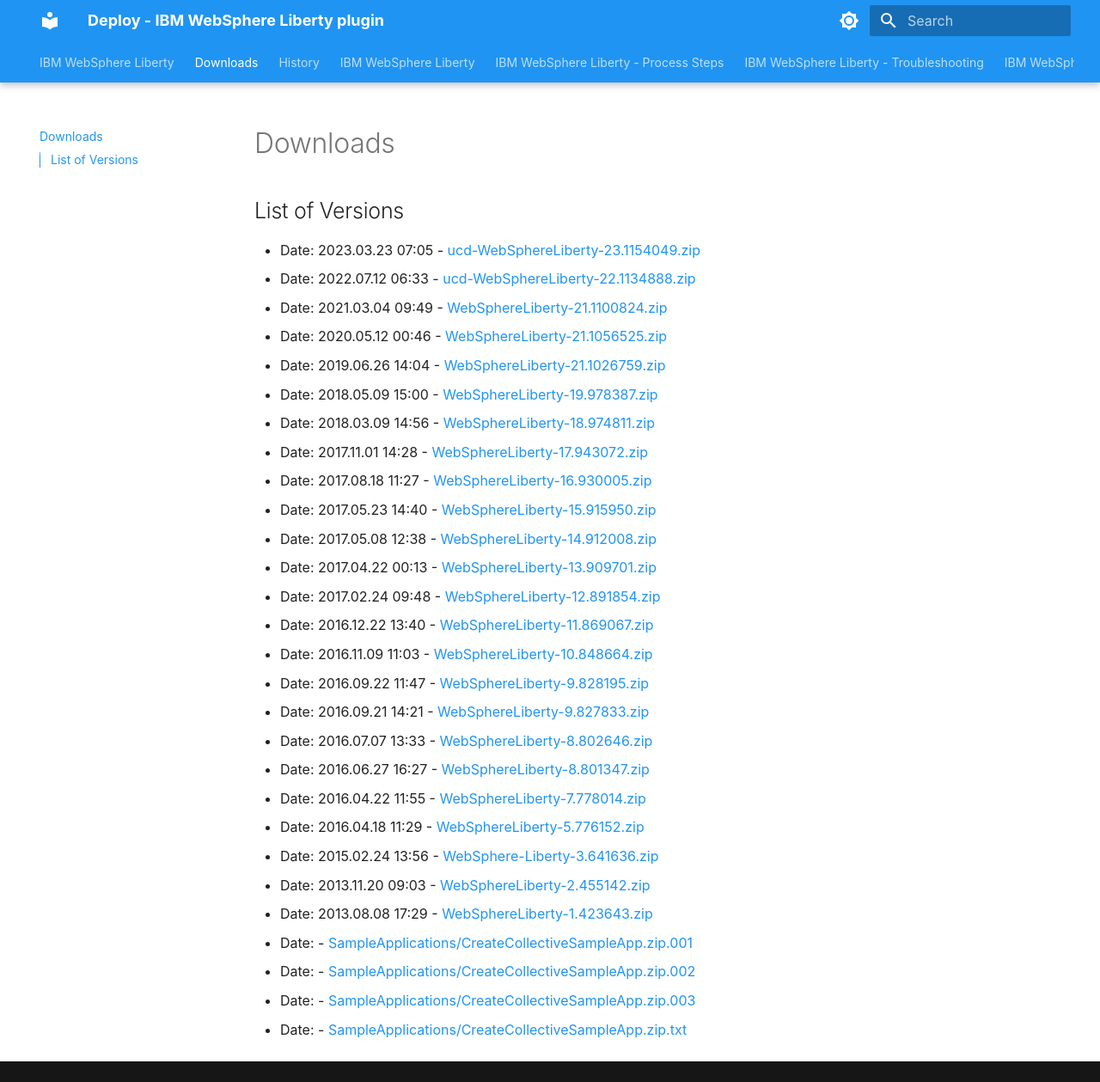
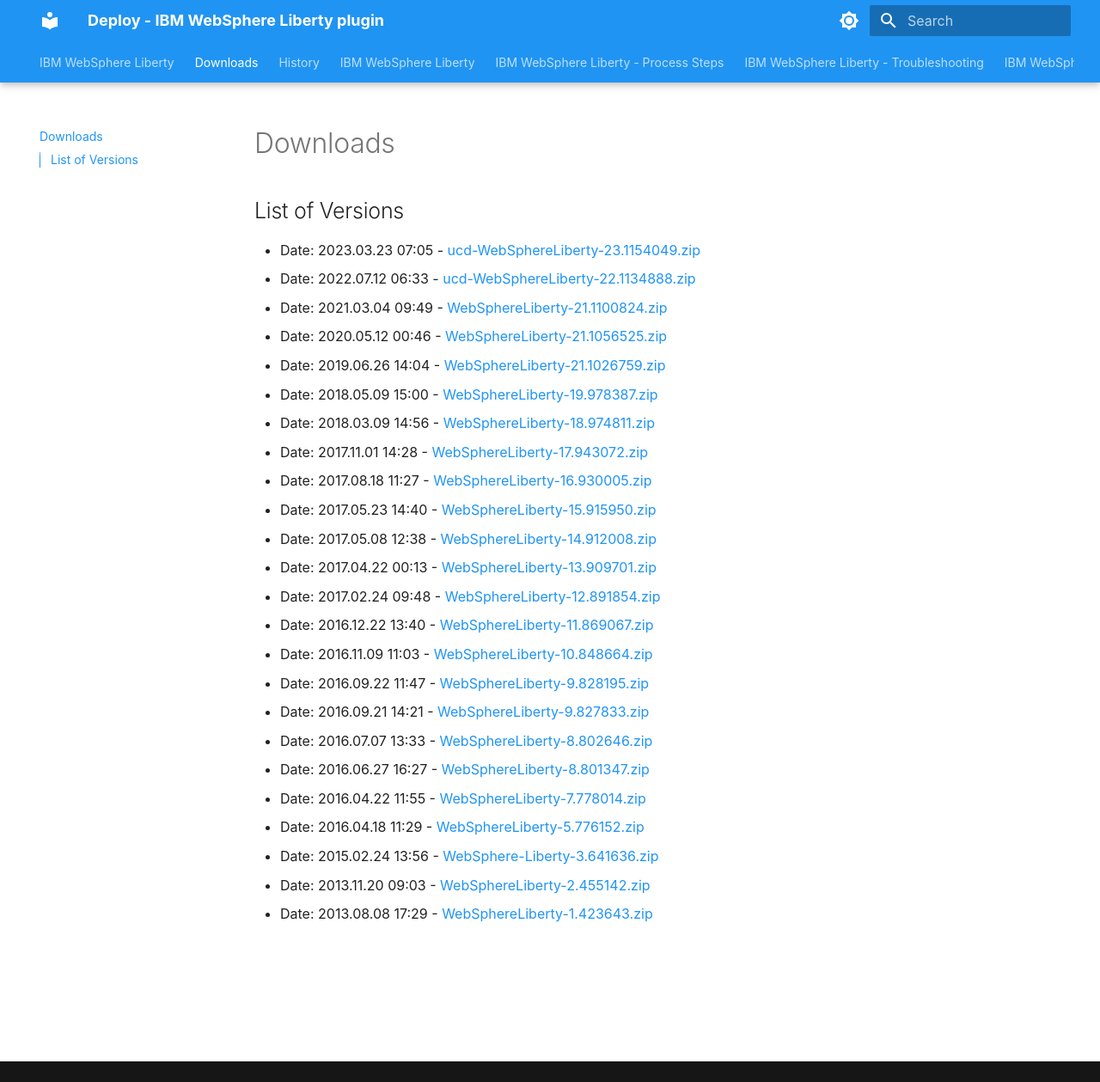
Before and after one commit to Deploy-Plugins/deploy-websphereliberty, an MkDocs documentation site: the page built from docs/downloads.md, in a window 1280 px wide and 1259 px high. Shown: the whole window at 86% size. Built offline with MkDocs 1.6.1 and Material for MkDocs 9.7.7, drawn with Linux system fonts in a browser that asks for light colours.

Commit message:
updating docs/downloads.md

```diff
--- a/docs/downloads.md
+++ b/docs/downloads.md
@@ -26,7 +26,3 @@
 - Date: 2015.02.24 13:56 - [WebSphere-Liberty-3.641636.zip](https://github.com/Deploy-Plugins/deploy-websphereliberty/releases/download/3.641636/WebSphere-Liberty-3.641636.zip)
 - Date: 2013.11.20 09:03 - [WebSphereLiberty-2.455142.zip](https://github.com/Deploy-Plugins/deploy-websphereliberty/releases/download/2.455142/WebSphereLiberty-2.455142.zip)
 - Date: 2013.08.08 17:29 - [WebSphereLiberty-1.423643.zip](https://github.com/Deploy-Plugins/deploy-websphereliberty/releases/download/1.423643/WebSphereLiberty-1.423643.zip)
-- Date:  - [SampleApplications/CreateCollectiveSampleApp.zip.001](https://github.com/Deploy-Plugins/deploy-websphereliberty/releases/download/0.0/SampleApplications/CreateCollectiveSampleApp.zip.001)
-- Date:  - [SampleApplications/CreateCollectiveSampleApp.zip.002](https://github.com/Deploy-Plugins/deploy-websphereliberty/releases/download/0.0/SampleApplications/CreateCollectiveSampleApp.zip.002)
-- Date:  - [SampleApplications/CreateCollectiveSampleApp.zip.003](https://github.com/Deploy-Plugins/deploy-websphereliberty/releases/download/0.0/SampleApplications/CreateCollectiveSampleApp.zip.003)
-- Date:  - [SampleApplications/CreateCollectiveSampleApp.zip.txt](https://github.com/Deploy-Plugins/deploy-websphereliberty/releases/download/0.0/SampleApplications/CreateCollectiveSampleApp.zip.txt)
```
